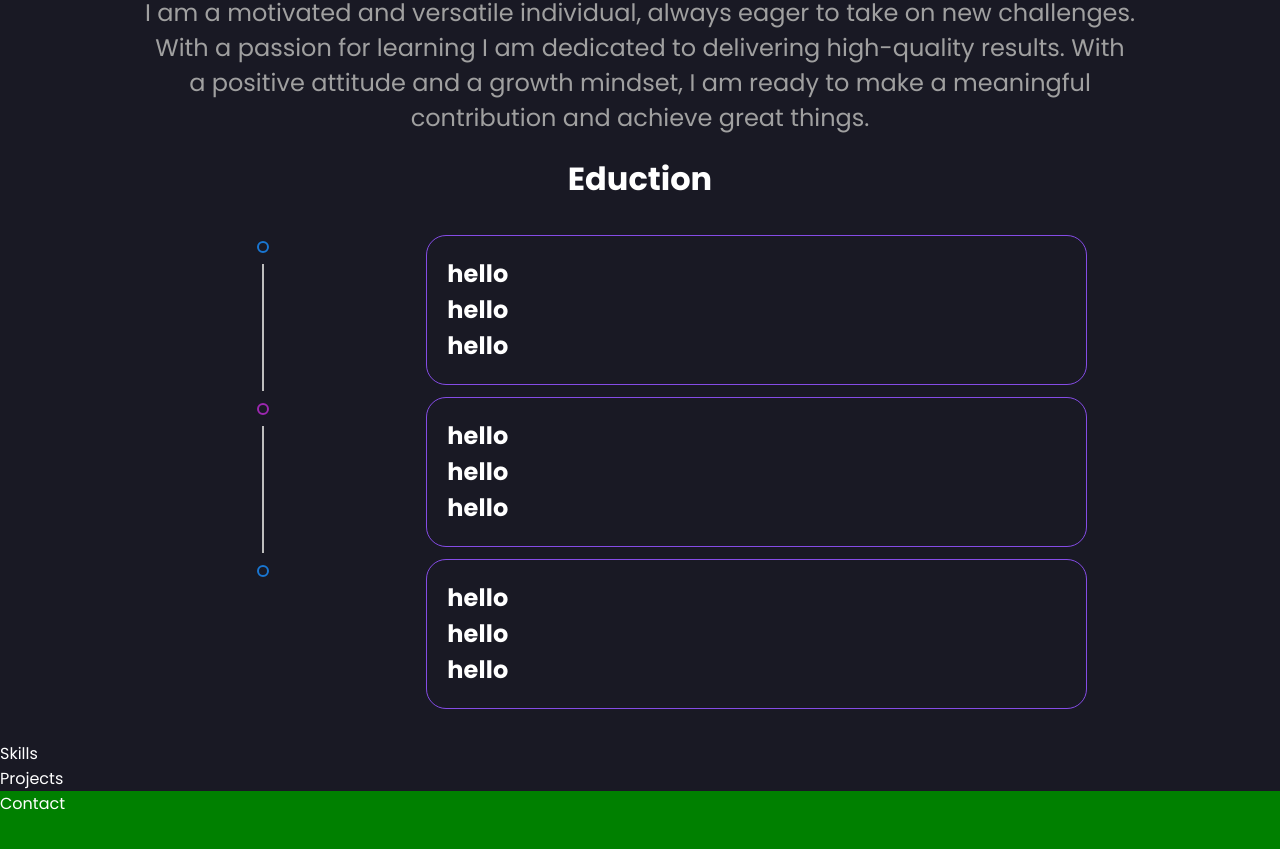
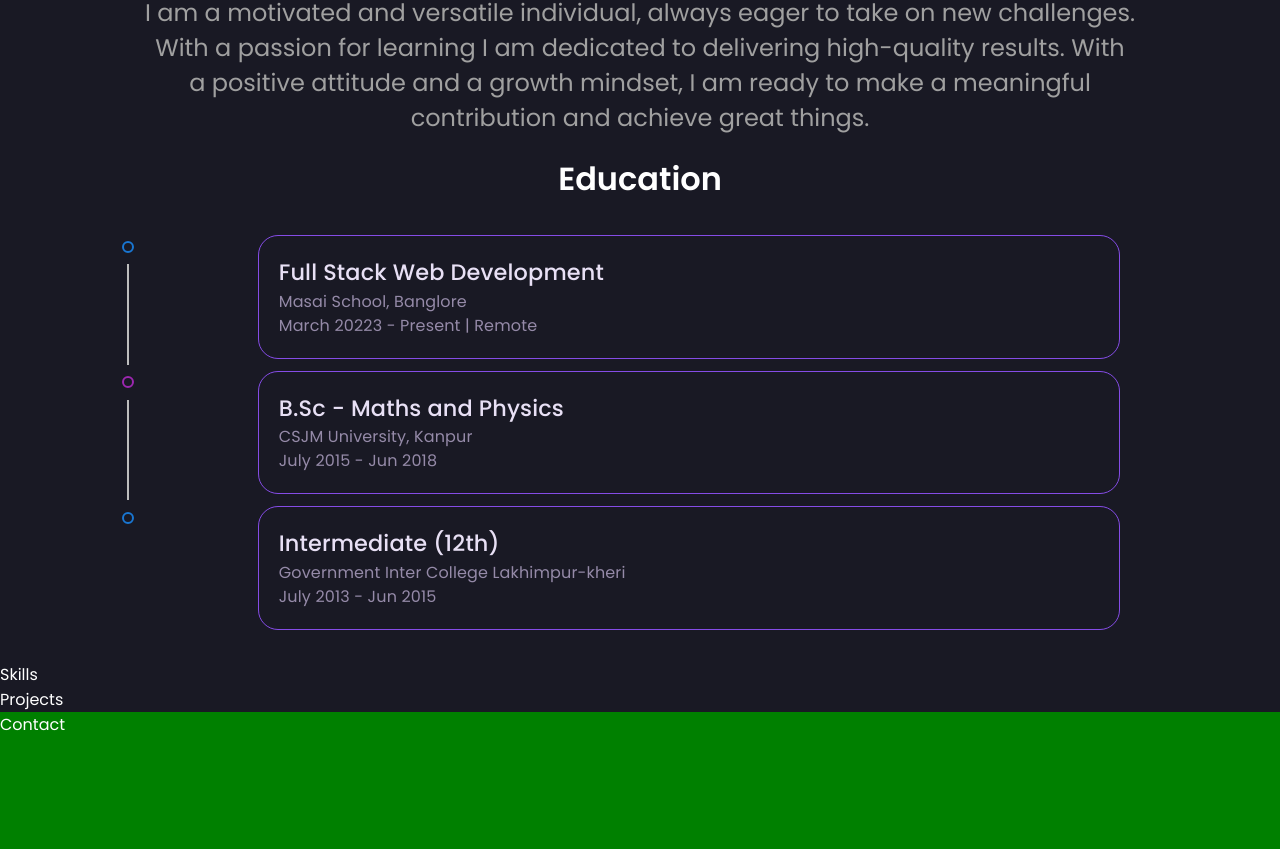
Before and after one commit to 1ashutoshverma/1ashutoshverma.github.io, a React (Vite) app: page / in a window 1280 px wide. Shown: the part 711-1560 px from the top of the page. Built offline with nearby package versions, Linux system fonts and the light colour scheme.

Commit message:
created the card

```diff
--- a/src/components/AboutSection/AboutSection.css
+++ b/src/components/AboutSection/AboutSection.css
@@ -22,15 +22,25 @@
 .education_card > h2 {
   text-align: center;
   font-size: 2em;
+  font-weight: 600;
   padding: 20px 0;
 }
 .education_card > div {
-  margin: auto;
+  /* margin: auto; */
 }
 .education_box {
   border: 1px solid #854ce6;
   border-radius: 20px;
-  width: 70%;
+  width: 80%;
   padding: 20px;
   margin: auto;
 }
+
+.education_box h2 {
+  font-weight: 500;
+  font-size: 1.4em;
+  color: #e8e0f5;
+}
+.education_box p {
+  color: #958aa8;
+}
--- a/src/components/AboutSection/AboutSection.jsx
+++ b/src/components/AboutSection/AboutSection.jsx
@@ -19,14 +19,13 @@ function AboutSection() {
             </p>
             <div className='education_card'>
 
-                <h2>Eduction</h2>
-
+                <h2>Education</h2>
                 <div>
                     {/* timeline starts here */}
                     <Timeline
                         sx={{
                             [`& .${timelineOppositeContentClasses.root}`]: {
-                                flex: 0.2,
+                                flex: 0.05,
                             },
                         }}
                     >
@@ -38,9 +37,9 @@ function AboutSection() {
                             </TimelineSeparator>
                             <TimelineContent>
                                 <div className='education_box'>
-                                    <h2>hello</h2>
-                                    <h2>hello</h2>
-                                    <h2>hello</h2>
+                                    <h2>Full Stack Web Development</h2>
+                                    <p>Masai School, Banglore</p>
+                                    <p>March 20223 - Present | Remote</p>
                                 </div>
                             </TimelineContent>
                         </TimelineItem>
@@ -52,9 +51,9 @@ function AboutSection() {
                             </TimelineSeparator>
                             <TimelineContent>
                                 <div className='education_box'>
-                                    <h2>hello</h2>
-                                    <h2>hello</h2>
-                                    <h2>hello</h2>
+                                    <h2>B.Sc - Maths and Physics</h2>
+                                    <p>CSJM University, Kanpur</p>
+                                    <p>July 2015 - Jun 2018</p>
                                 </div>
                             </TimelineContent>
                         </TimelineItem>
@@ -65,9 +64,9 @@ function AboutSection() {
                             </TimelineSeparator>
                             <TimelineContent>
                                 <div className='education_box'>
-                                    <h2>hello</h2>
-                                    <h2>hello</h2>
-                                    <h2>hello</h2>
+                                    <h2>Intermediate (12th)</h2>
+                                    <p>Government Inter College Lakhimpur-kheri</p>
+                                    <p>July 2013 - Jun 2015</p>
                                 </div>
                             </TimelineContent>
                         </TimelineItem>
```
